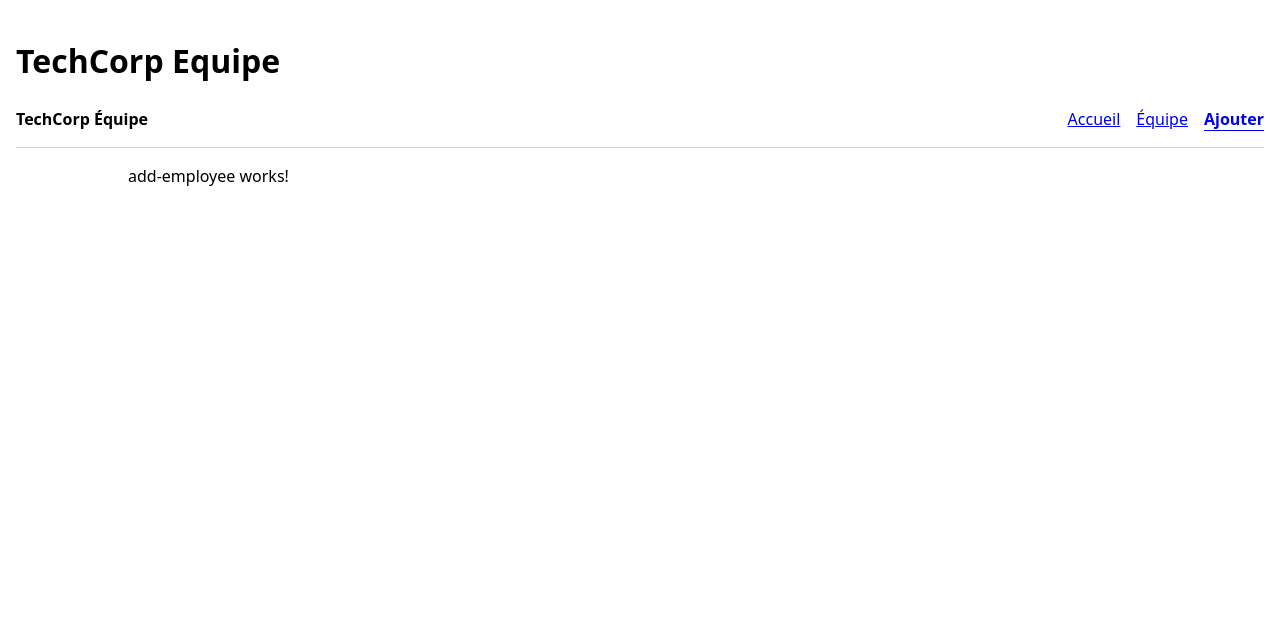
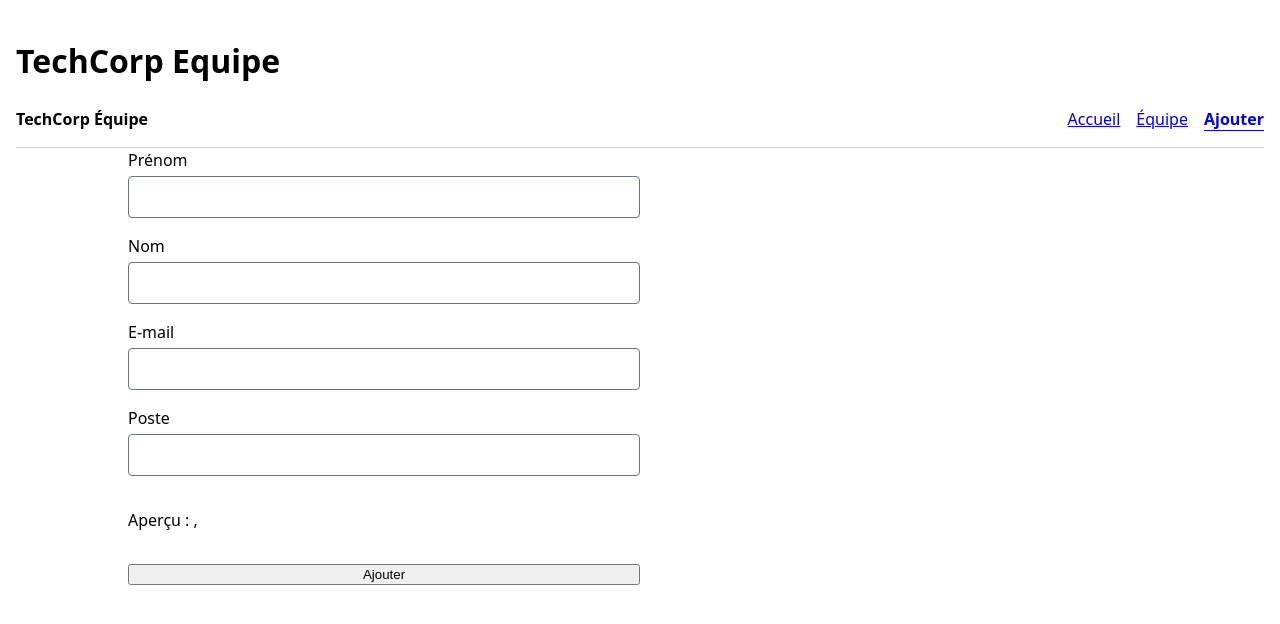
Before and after one commit to js8831/angular-tp-bonus, an Angular app: page /ajouter in a window 1280 px wide. Shown: the top 624 px of the page. Built offline with nearby package versions, Linux system fonts and the light colour scheme.

Commit message:
feat: module 16 finished

```diff
--- a/src/app/pages/add-employee/add-employee.css
+++ b/src/app/pages/add-employee/add-employee.css
@@ -0,0 +1,19 @@
+.form {
+  display: flex;
+  flex-direction: column;
+  gap: 1rem;
+  max-width: 32rem;
+}
+
+.field {
+  display: flex;
+  flex-direction: column;
+  gap: 0.25rem;
+}
+input,
+select {
+  padding: 0.5rem;
+  border: 1px solid #6b7280;
+  border-radius: 0.25rem;
+  font: inherit;
+}
--- a/src/app/pages/add-employee/add-employee.html
+++ b/src/app/pages/add-employee/add-employee.html
@@ -1 +1,36 @@
-<p>add-employee works!</p>
+<!-- (ngSubmit) : appele au clic sur le bouton submit ou avec la touche Entree.
+ A ne pas confondre avec l'evenement (click) qui ne reagirai pas au bouton entrée
+ Et empeche le rechargement via event.preventDefault() qui fait perdre l'état -->
+<form class="form" (ngSubmit)="save()">
+  <div class="field">
+    <label for="first-name">Prénom</label>
+    <!--
+  RÈGLE D'OR DES SIGNAUX :
+  - SANS parentèses [ (ngModel)]="firstName" : On donne le signal complet (la télécommande)
+    car ngModel a besoin de LIRE et d'ÉCRIRE dedans quand tu tapes au clavier.
+  - AVEC parentèses {{ firstName() }} : On veut juste LIRE/afficher la valeur.
+    (Si on mettait des (), ce serait une valeur figée, lecteure seule : impossible de modifier le signal).
+-->
+    <input id="first-name" name="firstName" [(ngModel)]="firstName" />
+  </div>
+  <div class="field">
+    <label for="last-name">Nom</label>
+    <!--
+  RÈGLE POUR NAME :
+  - OBLIGATOIRE avec ngModel à l'intérieur d'un <form>.
+  - Sert d'identifiant unique pour qu'Angular sache à quel champ
+    associer les données et gérer la validation (erreurs, modification...).
+-->
+    <input id="last-name" name="lastName" [(ngModel)]="lastName" />
+  </div>
+  <div class="field">
+    <label for="email">E-mail</label>
+    <input id="email" name="email" type="email" [(ngModel)]="email" />
+  </div>
+  <div class="field">
+    <label for="job">Poste</label>
+    <input id="job" name="job" [(ngModel)]="job" />
+  </div>
+  <p>Aperçu : {{ firstName() }} {{ lastName() }}, {{ job() }}</p>
+  <button type="submit">Ajouter</button>
+</form>
--- a/src/app/pages/add-employee/add-employee.ts
+++ b/src/app/pages/add-employee/add-employee.ts
@@ -1,9 +1,33 @@
-import { Component } from '@angular/core';
+import { Component, inject, signal } from '@angular/core';
+import { FormsModule } from '@angular/forms';
+import { Router } from '@angular/router';
+import { TeamStore } from '../../team-store';
 
 @Component({
-  imports: [],
+  imports: [FormsModule],
   selector: 'app-add-employee',
   styleUrl: './add-employee.css',
   templateUrl: './add-employee.html',
 })
-export class AddEmployee {}
+export class AddEmployee {
+  private readonly store = inject(TeamStore);
+
+  // Le routeur permet de changer de page depuis le code.
+  private readonly router = inject(Router);
+
+  protected readonly firstName = signal('');
+  protected readonly lastName = signal('');
+  protected readonly email = signal('');
+  protected readonly job = signal('');
+  protected save(): void {
+    this.store.add({
+      firstName: this.firstName(),
+      lastName: this.lastName(),
+      email: this.email(),
+      job: this.job(),
+      department: 'Informatique',
+      remote: false,
+    });
+    this.router.navigate(['/equipe']);
+  }
+}
```
